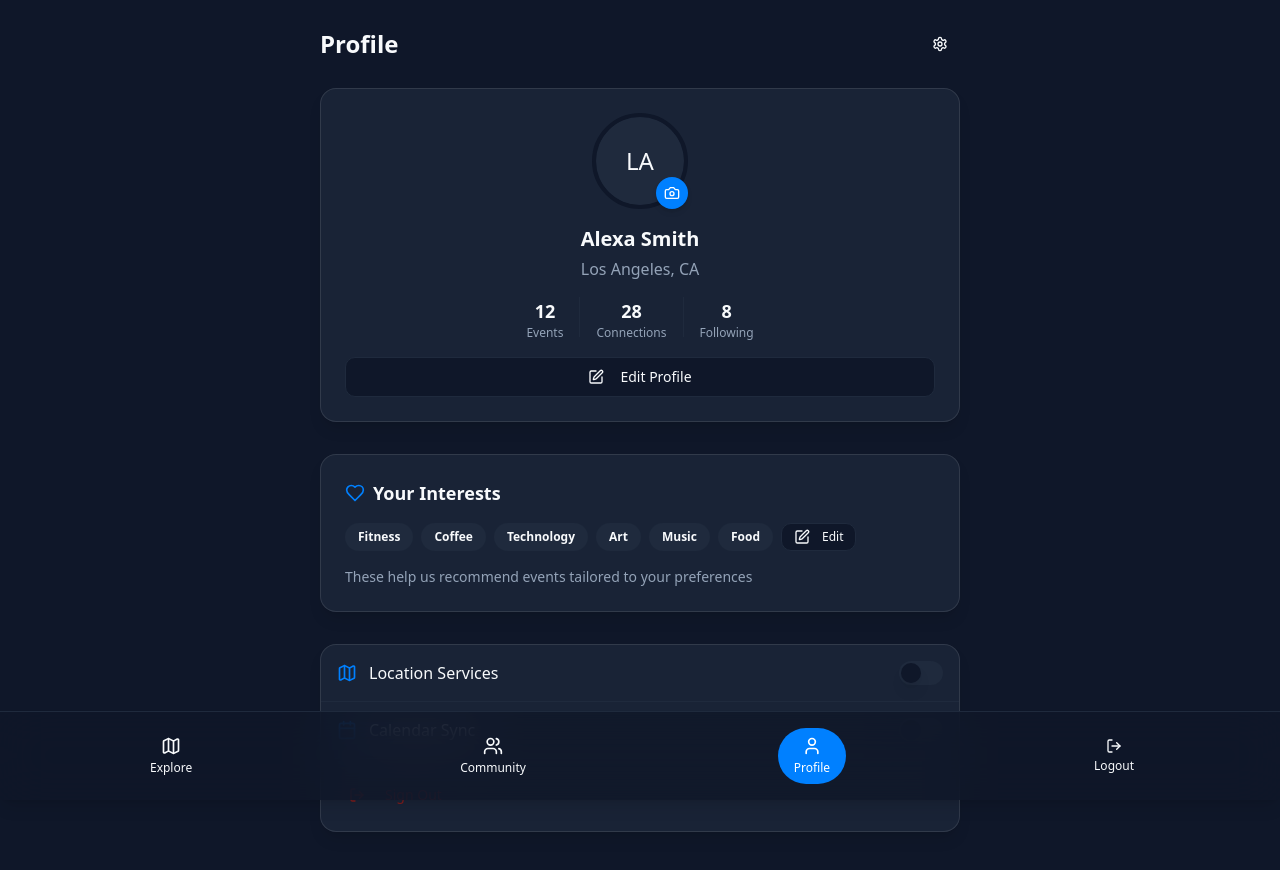
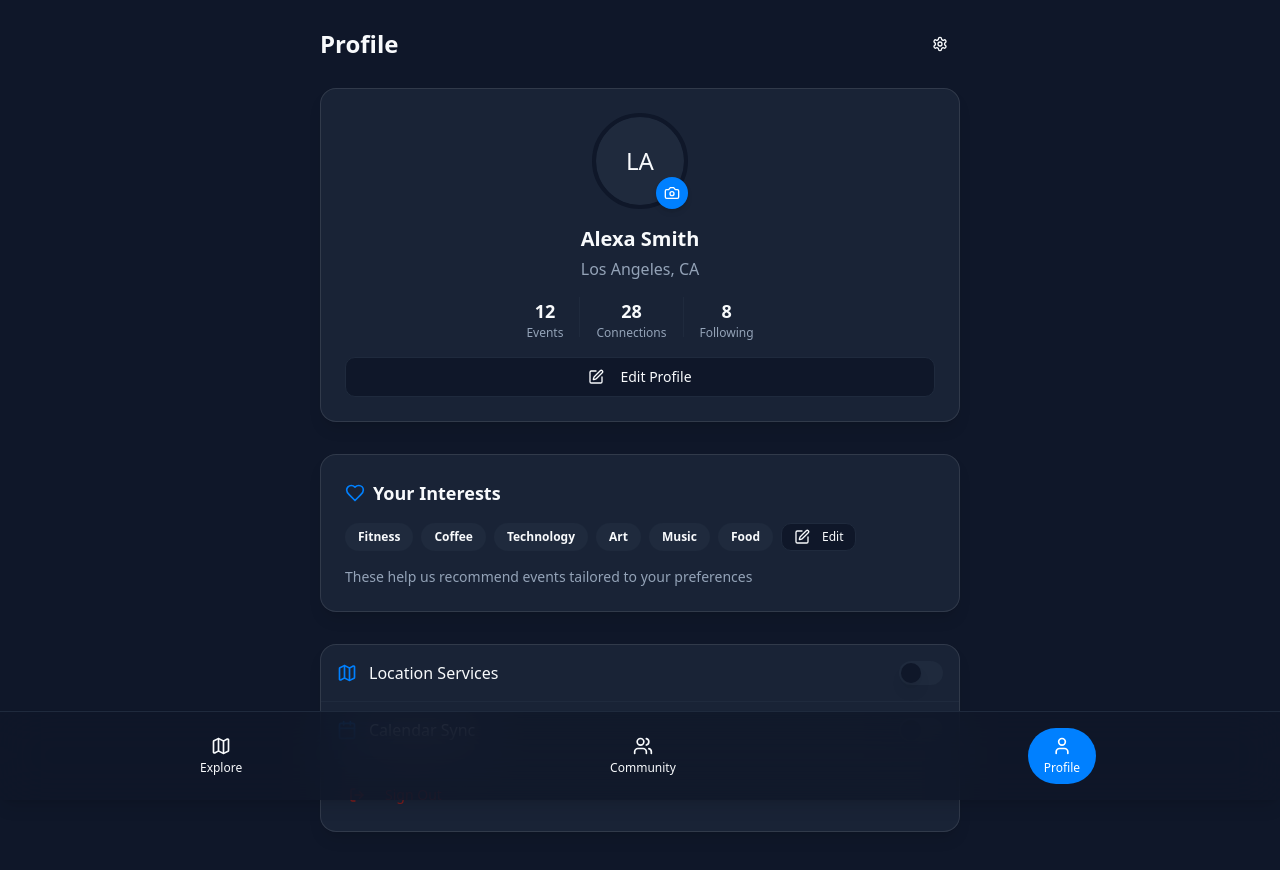
Before and after one commit to JewwyCC/pull-up, a React (Vite) app: page /profile in a window 1280 px wide. Shown: the top 870 px of the page. Built offline with nearby package versions, Linux system fonts and the light colour scheme; sample sign-in values are in the browser's storage.

Commit message:
Move logout button to profile
Moves the logout button from the bottom navigation bar to the profile page. The sign out button on the profile page was used.

```diff
--- a/src/components/Navbar.tsx
+++ b/src/components/Navbar.tsx
@@ -1,14 +1,13 @@
 
 import React from 'react';
 import { Link, useLocation } from 'react-router-dom';
-import { Map, Users, User, LogOut } from 'lucide-react';
+import { Map, Users, User } from 'lucide-react';
 import { cn } from '@/lib/utils';
 import { useAuth } from '@/contexts/AuthContext';
-import { Button } from '@/components/ui/button';
 
 const Navbar = () => {
   const location = useLocation();
-  const { logout, isAuthenticated } = useAuth();
+  const { isAuthenticated } = useAuth();
 
   // Don't show navbar on auth page
   if (location.pathname === '/auth') return null;
@@ -37,15 +36,6 @@ const Navbar = () => {
           <span className="text-xs font-medium">{item.label}</span>
         </Link>
       ))}
-      <Button
-        variant="ghost"
-        size="sm"
-        className="flex flex-col items-center gap-1 rounded-full"
-        onClick={logout}
-      >
-        <LogOut className="w-5 h-5" />
-        <span className="text-xs font-medium">Logout</span>
-      </Button>
     </nav>
   );
 };
--- a/src/pages/Profile.tsx
+++ b/src/pages/Profile.tsx
@@ -1,4 +1,3 @@
-
 import React from 'react';
 import { Settings, Camera, Calendar, Map, Heart, Edit, LogOut } from 'lucide-react';
 import { Button } from '@/components/ui/button';
@@ -7,6 +6,7 @@ import { Separator } from '@/components/ui/separator';
 import { Badge } from '@/components/ui/badge';
 import { Switch } from '@/components/ui/switch';
 import { cn } from '@/lib/utils';
+import { useAuth } from '@/contexts/AuthContext';
 
 // Mock data
 const interests = [
@@ -19,6 +19,8 @@ const interests = [
 ];
 
 const Profile = () => {
+  const { logout } = useAuth();
+
   return (
     <div className="min-h-screen pt-6 pb-24 px-4 max-w-2xl mx-auto">
       <div className="flex items-center justify-between mb-6">
@@ -109,7 +111,11 @@ const Profile = () => {
         </div>
 
         <div className="p-4">
-          <Button variant="ghost" className="w-full text-destructive justify-start px-3">
+          <Button
+            variant="ghost"
+            className="w-full text-destructive justify-start px-3"
+            onClick={logout}
+          >
             <LogOut className="w-5 h-5 mr-3" />
             Sign Out
           </Button>
```
